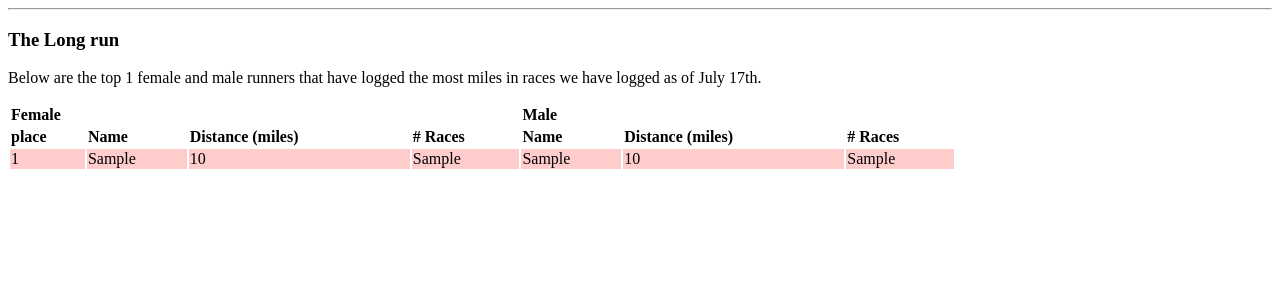
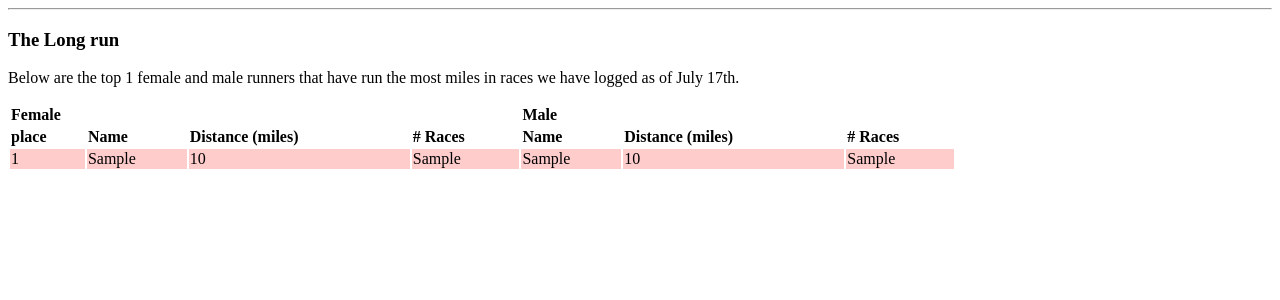
Before and after one commit to vinnymurphy/coolrun, a Django app: template templates/results/top_distance.html in a window 1280 px wide. Shown: the top 300 px of the page. Run offline with Django 3.2, Linux system fonts and the light colour scheme; the template is opened without the code that fills it: most values are stand-ins (such as "Sample title", 1, 10 or a date in 2020).

Commit message:
grammatical change

```diff
--- a/templates/results/top_distance.html
+++ b/templates/results/top_distance.html
@@ -7,7 +7,7 @@
 <h3>The Long run</h3>
 
 <p>Below are the top {{ distances|length }} female and male runners
-that have logged the most miles in races we have logged as of
+that have run the most miles in races we have logged as of
 {% now "F jS" %}.</p>
 
 <table width="75%">
```
